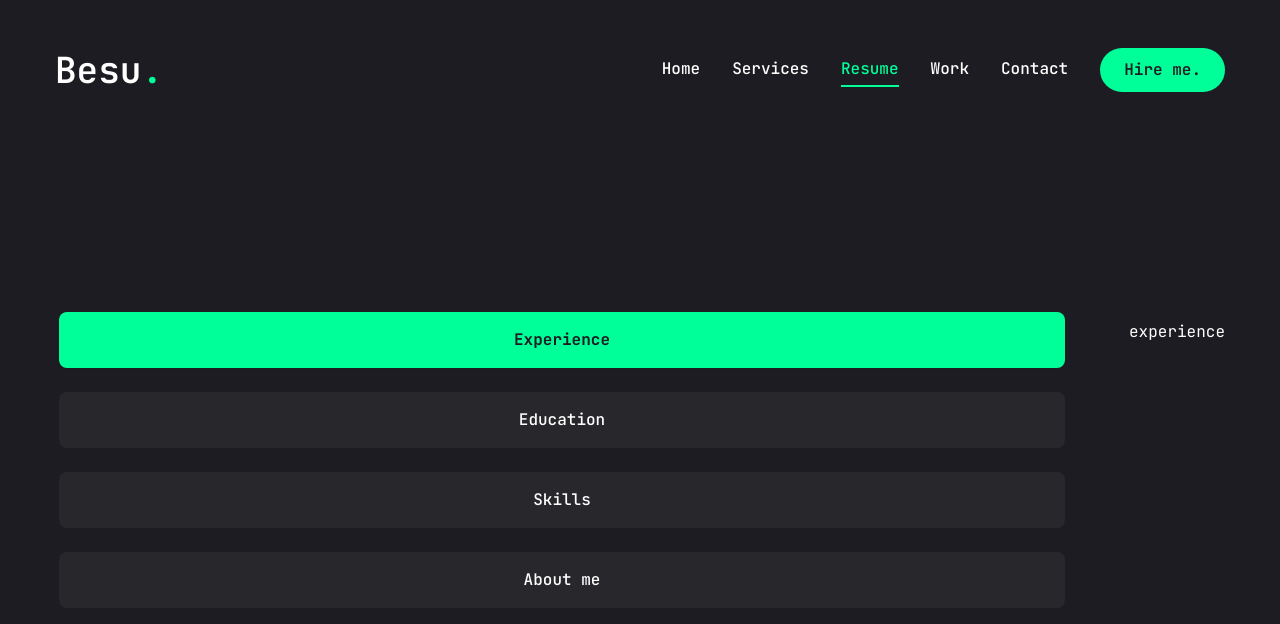
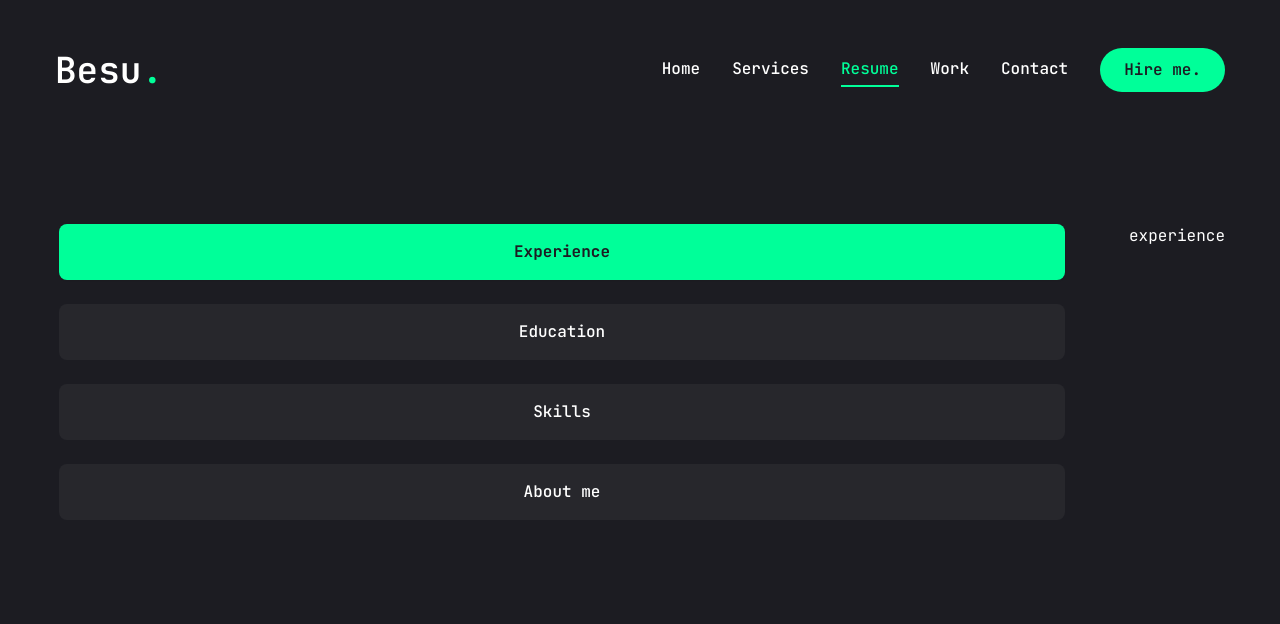
Before and after one commit to Besufekad-HAZ/My-Portfolio-Next, a Next.js app: page /resume in a window 1280 px wide. Shown: the top 624 px of the page. Built offline with nearby package versions, Linux system fonts and the light colour scheme.

Commit message:
UpdateTabsPrimitive.Content styling with min-h-[480px]

```diff
--- a/components/ui/tabs.tsx
+++ b/components/ui/tabs.tsx
@@ -43,7 +43,7 @@ const TabsContent = React.forwardRef<
   <TabsPrimitive.Content
     ref={ref}
     className={cn(
-      "mt-2 ring-offset-white focus-visible:outline-none focus-visible:ring-2 focus-visible:ring-slate-950 focus-visible:ring-offset-2 dark:ring-offset-slate-950 dark:focus-visible:ring-slate-300",
+      "min-h-[480px] ring-offset-white focus-visible:outline-none focus-visible:ring-2 focus-visible:ring-slate-950 focus-visible:ring-offset-2 dark:ring-offset-slate-950 dark:focus-visible:ring-slate-300",
       className
     )}
     {...props}
```
